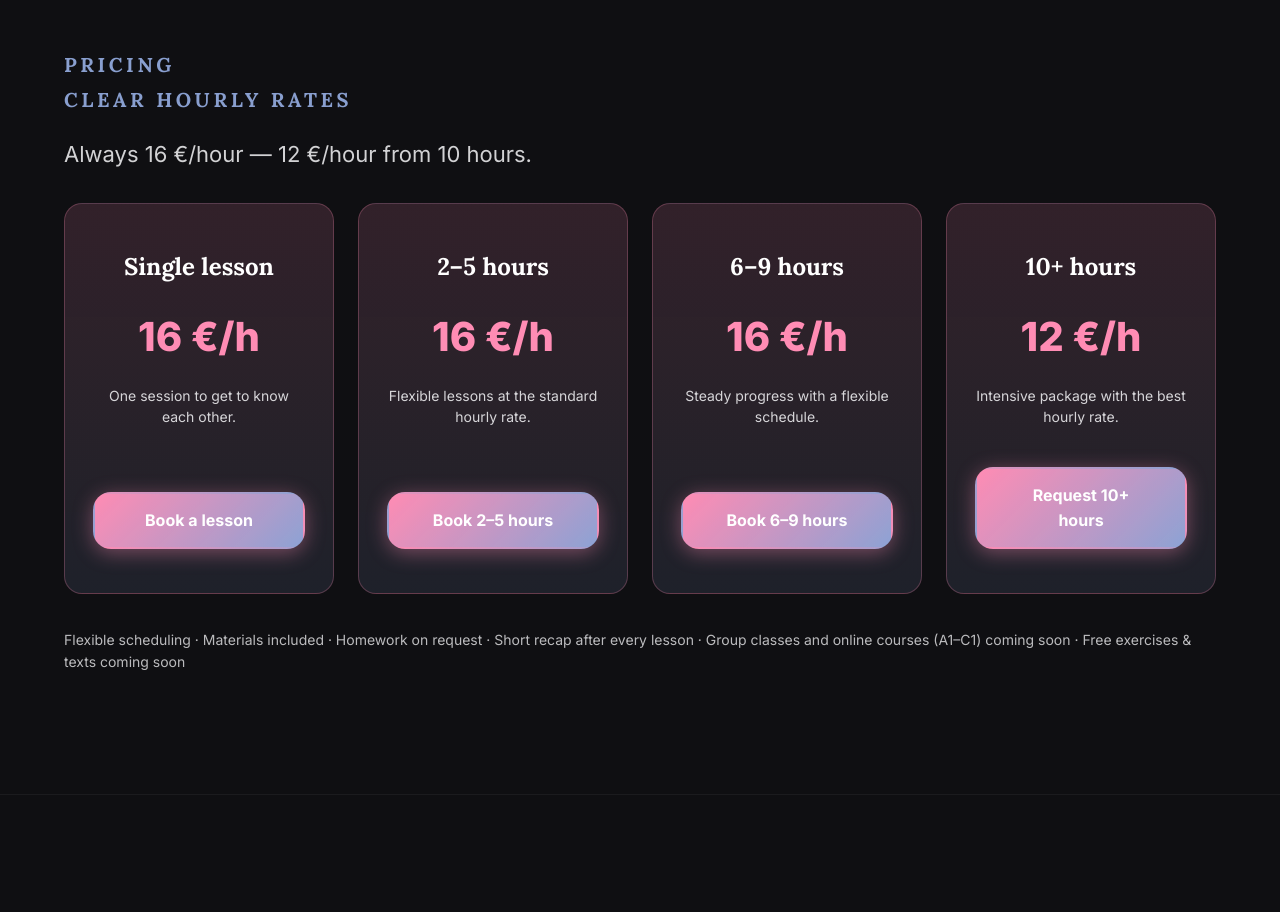
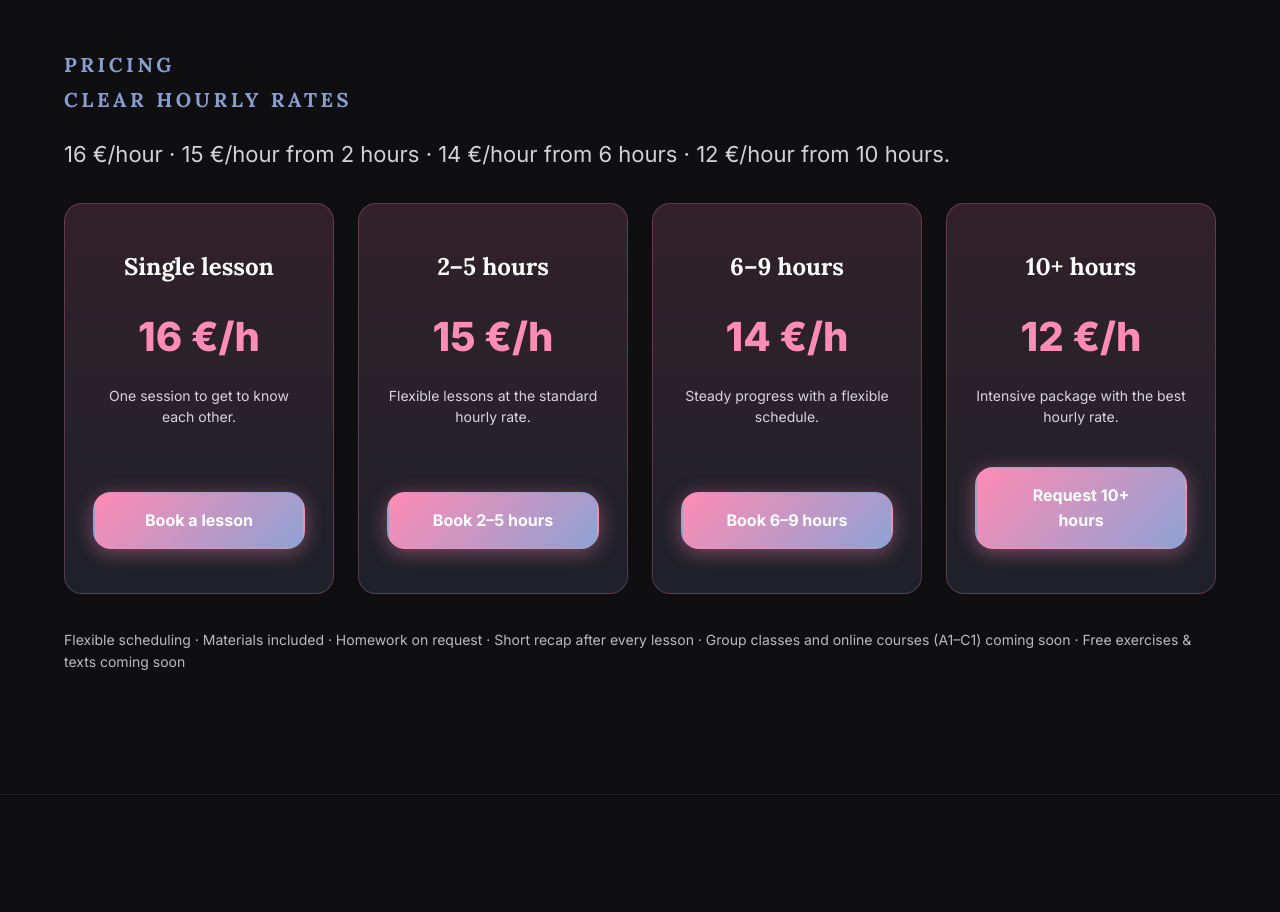
Before and after one commit to SheldonCooper-uni/leonicaura, a plain HTML site: page index.html in a window 1280 px wide. Shown: the part 3040-3952 px from the top of the page. Drawn offline with nearby package versions, Linux system fonts and the light colour scheme.

Commit message:
Update tiered hourly pricing

```diff
--- a/index.html
+++ b/index.html
@@ -2422,7 +2422,7 @@ img, video, canvas, svg {
     <section id="preise" class="section reveal" data-title="Pricing">
          <div class="section-inner">
         <h2 class="section-title"><span data-i18n="pricing.kicker">Pricing</span><span data-i18n="pricing.title">Clear hourly rates</span></h2>
-        <p class="lead" data-i18n="pricing.lead">Always 16 €/hour — 12 €/hour from 10 hours.</p>
+        <p class="lead" data-i18n="pricing.lead">16 €/hour · 15 €/hour from 2 hours · 14 €/hour from 6 hours · 12 €/hour from 10 hours.</p>
         <div class="pricing-grid">
           <div class="pricing-card lux-trace bubble-hover">
             <div class="pricing-title" data-i18n="pricing.card1.title">Single lesson</div>
@@ -2432,13 +2432,13 @@ img, video, canvas, svg {
           </div>
           <div class="pricing-card lux-trace bubble-hover">
             <div class="pricing-title" data-i18n="pricing.card2.title">2–5 hours</div>
-            <div class="pricing-price" data-i18n="pricing.card2.price">16 €/h</div>
+            <div class="pricing-price" data-i18n="pricing.card2.price">15 €/h</div>
             <div class="pricing-desc" data-i18n="pricing.card2.desc">Flexible lessons at the standard hourly rate.</div>
             <a href="#buchen" class="btn btn-primary lux-trace bubble-hover" aria-label="Book a package" data-i18n="pricing.card2.cta" data-i18n-aria-label="pricing.card2.cta">Book 2–5 hours</a>
           </div>
           <div class="pricing-card lux-trace bubble-hover">
             <div class="pricing-title" data-i18n="pricing.card3.title">6–9 hours</div>
-            <div class="pricing-price" data-i18n="pricing.card3.price">16 €/h</div>
+            <div class="pricing-price" data-i18n="pricing.card3.price">14 €/h</div>
             <div class="pricing-desc" data-i18n="pricing.card3.desc">Steady progress with a flexible schedule.</div>
             <a href="#buchen" class="btn btn-primary lux-trace bubble-hover" aria-label="Book a package" data-i18n="pricing.card3.cta" data-i18n-aria-label="pricing.card3.cta">Book 6–9 hours</a>
           </div>
@@ -2992,17 +2992,17 @@ img, video, canvas, svg {
         'testimonials.meta6': 'B1 student · North Macedonia',
         'pricing.kicker': 'Pricing',
         'pricing.title': 'Clear hourly rates',
-        'pricing.lead': 'Always 16 €/hour — 12 €/hour from 10 hours.',
+        'pricing.lead': '16 €/hour · 15 €/hour from 2 hours · 14 €/hour from 6 hours · 12 €/hour from 10 hours.',
         'pricing.card1.title': 'Single lesson',
         'pricing.card1.price': '16 €/h',
         'pricing.card1.desc': 'One session to get to know each other.',
         'pricing.card1.cta': 'Book a lesson',
         'pricing.card2.title': '2–5 hours',
-        'pricing.card2.price': '16 €/h',
+        'pricing.card2.price': '15 €/h',
         'pricing.card2.desc': 'Flexible lessons at the standard hourly rate.',
         'pricing.card2.cta': 'Book 2–5 hours',
         'pricing.card3.title': '6–9 hours',
-        'pricing.card3.price': '16 €/h',
+        'pricing.card3.price': '14 €/h',
         'pricing.card3.desc': 'Steady progress with a flexible schedule.',
         'pricing.card3.cta': 'Book 6–9 hours',
         'pricing.card4.title': '10+ hours',
@@ -3545,17 +3545,17 @@ img, video, canvas, svg {
         'testimonials.meta6': 'B1 učenik · Severna Makedonija',
         'pricing.kicker': 'Cene',
         'pricing.title': 'Jasne satnice',
-        'pricing.lead': 'Uvek 16 €/sat — 12 €/sat od 10 sati.',
+        'pricing.lead': '16 €/sat · 15 €/sat od 2 sata · 14 €/sat od 6 sati · 12 €/sat od 10 sati.',
         'pricing.card1.title': 'Pojedinačni čas',
         'pricing.card1.price': '16 €/sat',
         'pricing.card1.desc': 'Jedan čas za upoznavanje.',
         'pricing.card1.cta': 'Zakaži čas',
         'pricing.card2.title': '2–5 sati',
-        'pricing.card2.price': '16 €/sat',
+        'pricing.card2.price': '15 €/sat',
         'pricing.card2.desc': 'Fleksibilni termini po standardnoj satnici.',
         'pricing.card2.cta': 'Zakaži 2–5 sati',
         'pricing.card3.title': '6–9 sati',
-        'pricing.card3.price': '16 €/sat',
+        'pricing.card3.price': '14 €/sat',
         'pricing.card3.desc': 'Stalan napredak uz fleksibilan plan.',
         'pricing.card3.cta': 'Zakaži 6–9 sati',
         'pricing.card4.title': '10+ sati',
```
